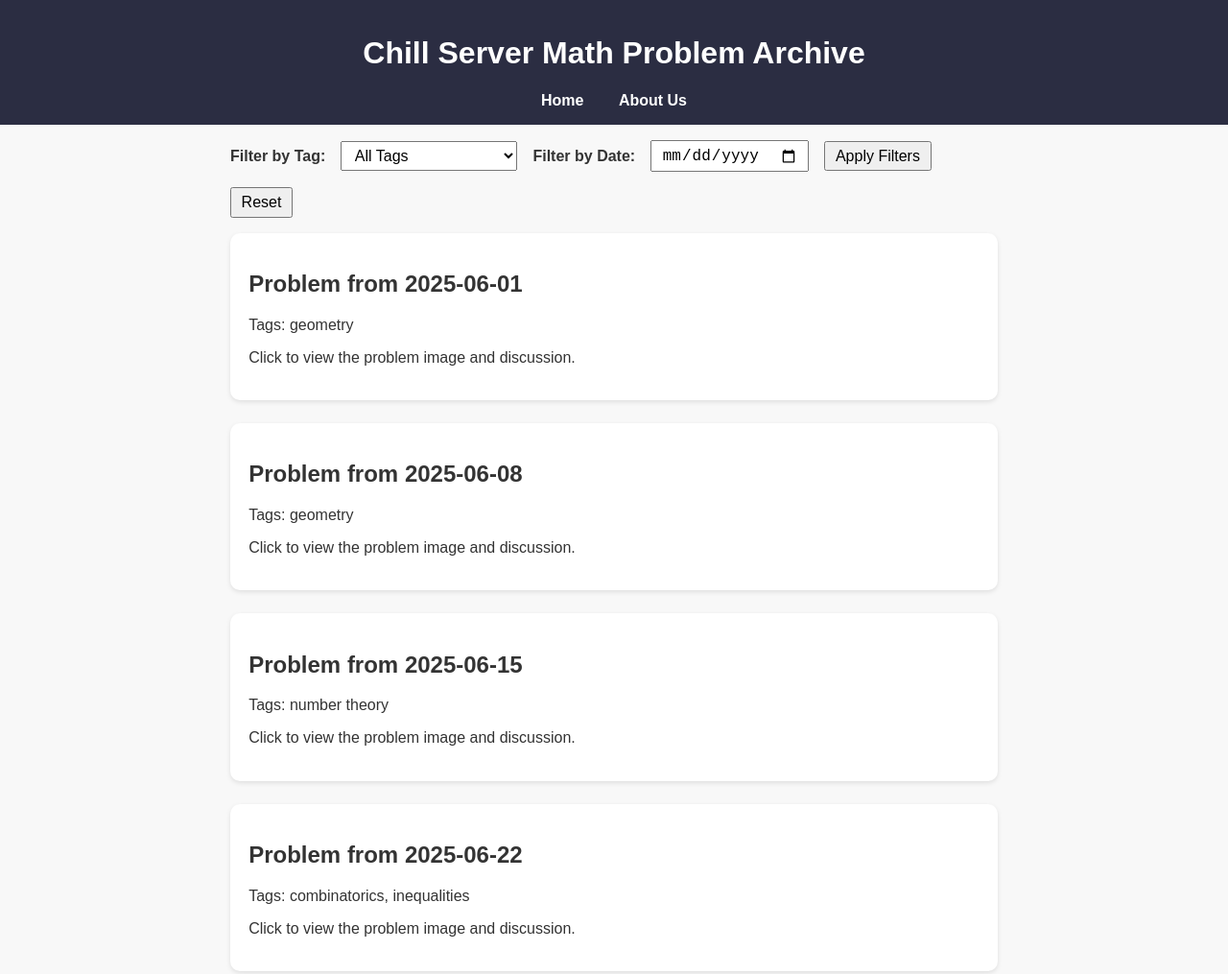
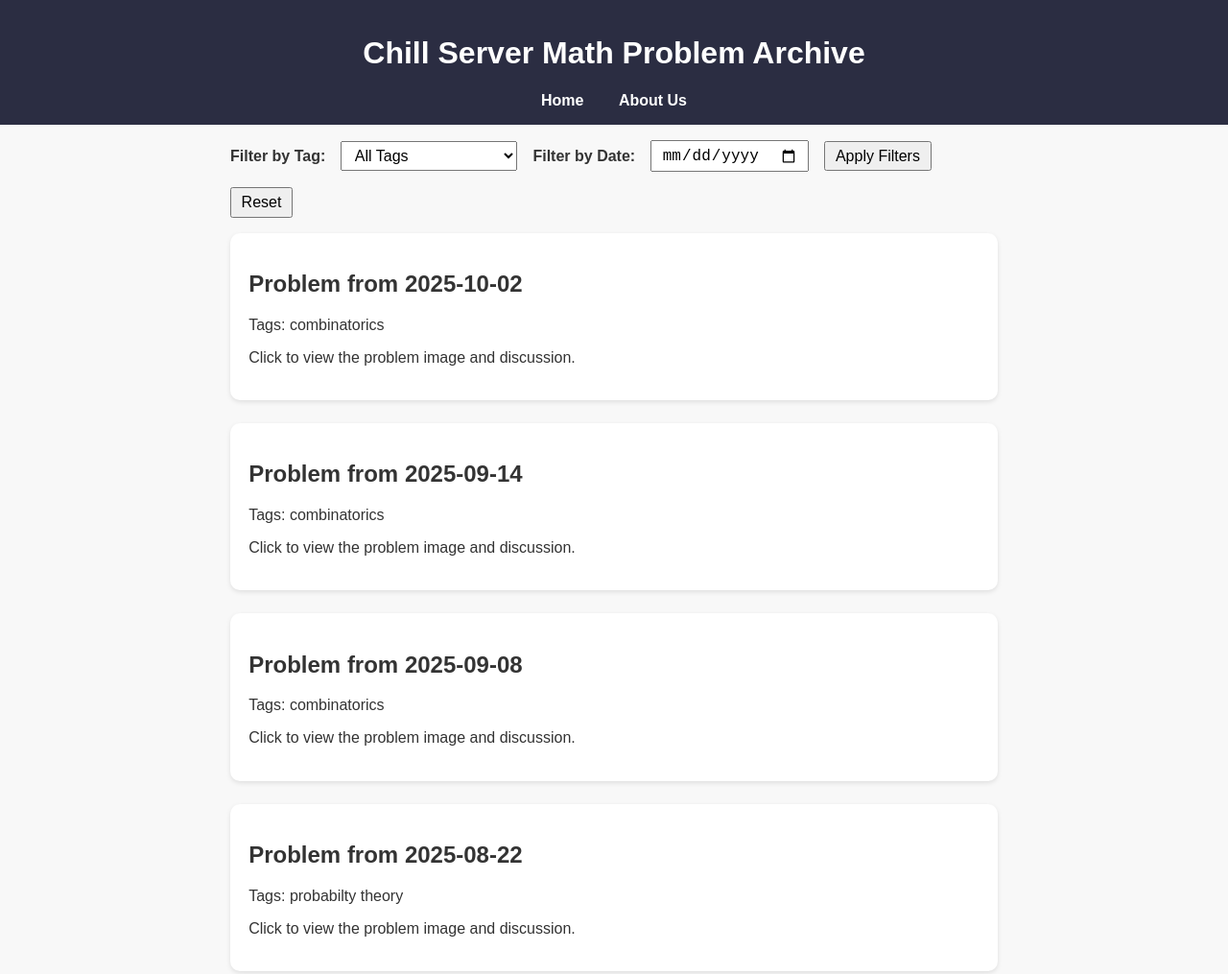
Before and after one commit to chill-server-math/Records, a plain HTML site: page index.html in a window 1280 px wide. Shown: the top 1015 px of the page at 96% size. Drawn offline with Linux system fonts and the light colour scheme.

Commit message:
updated sort

```diff
--- a/index.html
+++ b/index.html
@@ -404,13 +404,12 @@
     fetch('problems/index.json')
       .then(res => res.json())
       .then(problems => {
-        allProblems = problems;
+        allProblems = problems.sort((a, b) => new Date(b.date) - new Date(a.date));
         renderProblems(allProblems);
       })
       .catch(() => {
         problemContainer.innerHTML = '<p>Could not load problem list.</p>';
       });
-
     showHome();
   </script>
 </body>
```
